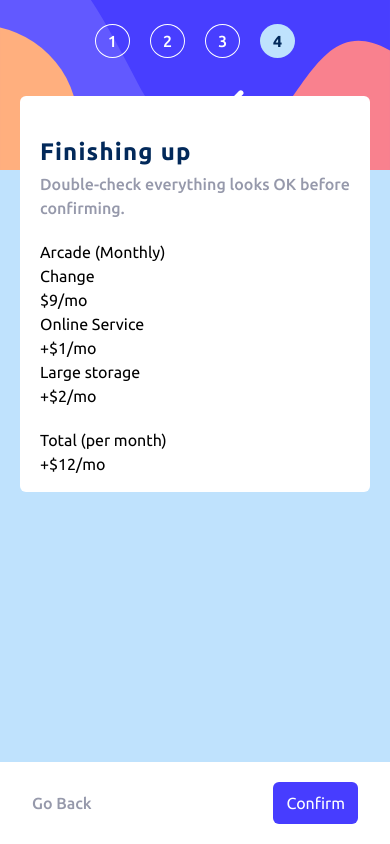
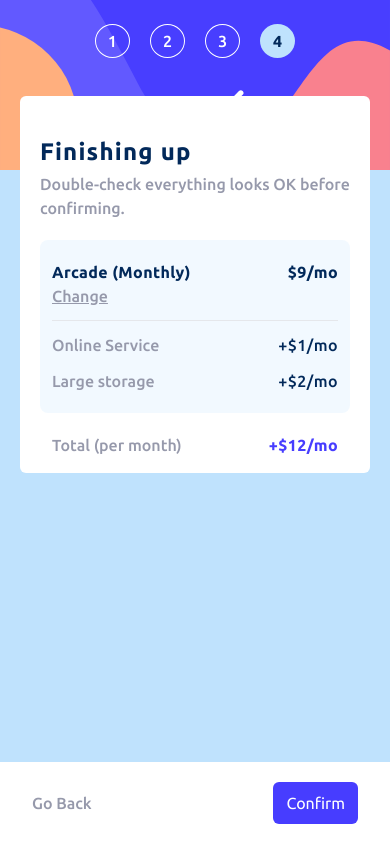
Before and after one commit to Aik-202/aik-multi-step-form, a React (Vite) app in the folder multi-step_form/: page /finished in a window 390 px wide. Built offline with nearby package versions, Linux system fonts and the light colour scheme.

Commit message:
Styled the finished page and made it responsive for mobile and made some adjustments to the addons page

```diff
--- a/multi-step_form/src/Components/Form/AddOnsInfo.jsx
+++ b/multi-step_form/src/Components/Form/AddOnsInfo.jsx
@@ -39,11 +39,11 @@ export default function AddOnsInfo() {
           addonActive == "Customizable profile" && item.header == "Customizable profile" ? 'bg-light-blue  bg-opacity-[20%] border-t-marine border-purplish':
           'bg-transparent border-light-gray border-t-light-gray'
           }`} onClick={changeAddon} key={item.header}>
-          <input type="checkbox" id={item.header} className='self-center' />
-          <div className='flex flex-col space-y-0 self-center'>
+          <input type="checkbox" id={item.header} className='w-[9%]' />
+          <div className='flex flex-col space-y-0 self-center justify-between w-full'>
             <label htmlFor={item.header} className='text-sm text-marine font-bold tracking-wide'>
             {item.header}</label>
-            <p className='text-[0.65rem] w-[10rem] lg:w-[15rem]'>{item.text}</p>
+            <p className='text-[0.65rem]'>{item.text}</p>
           </div>
           <p className='self-center text-sm text-purplish'>{item.month}</p>
          </div>})}
--- a/multi-step_form/src/Components/Form/FinishedInfo.jsx
+++ b/multi-step_form/src/Components/Form/FinishedInfo.jsx
@@ -13,26 +13,27 @@ export default function FinishedInfo() {
       <div className='bg-white flex flex-col space-y-5 justify-center content-center px-5
       absolute h-max top-24 right-0 left-0 py-4 mx-5 rounded-md sm:static md:mr-10'>
         <FormHeaders personal={false} plans={false} addons={false} finished={true}/>
-        <div>
-          <div>
-            <div>
-              <h2>Arcade (Monthly)</h2>
-              <button>Change</button>
+        <div className='bg-light-blue bg-opacity-[20%] flex flex-col space-y-3 px-3 py-5 rounded-lg'>
+          <div className='flex flex-row justify-between w-full'>
+            <div className='flex flex-col'>
+              <h2 className='text-marine font-bold tracking-wide'>Arcade (Monthly)</h2>
+              <button className='text-cool font-medium underline self-start'>Change</button>
             </div>
-            <p>$9/mo</p>
+            <p className='text-marine font-bold tracking-wide'>$9/mo</p>
           </div>
-          <div>
-            <h2>Online Service</h2>
-            <p>+$1/mo</p>
+          <hr />
+          <div className='flex flex-row justify-between w-full'>
+            <h2 className='text-cool font-medium'>Online Service</h2>
+            <p className='text-marine font-medium tracking-wide'>+$1/mo</p>
           </div>
-          <div>
-            <h2>Large storage</h2>
-            <p>+$2/mo</p>
+          <div className='flex flex-row justify-between w-full'>
+            <h2 className='text-cool font-medium'>Large storage</h2>
+            <p className='text-marine font-medium tracking-wide'>+$2/mo</p>
           </div>
         </div>
-        <div>
-          <h2>Total (per month)</h2>
-          <p>+$12/mo</p>
+        <div className='flex flex-row justify-between w-full px-3'>
+          <h2 className='text-cool font-medium'>Total (per month)</h2>
+          <p className='text-purplish font-bold tracking-wide'>+$12/mo</p>
         </div>
       </div>
       <div className='flex justify-between bg-white
```
